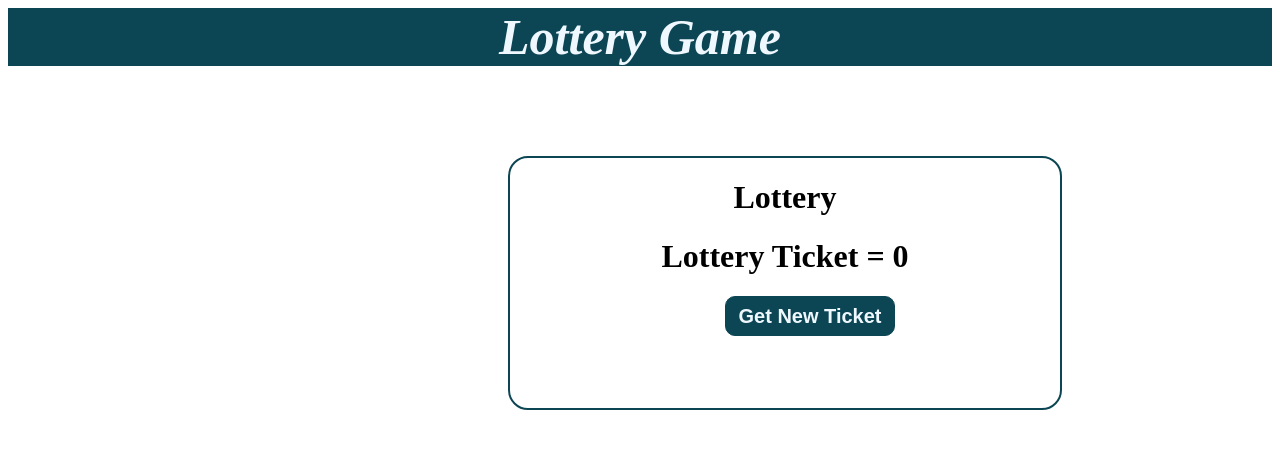
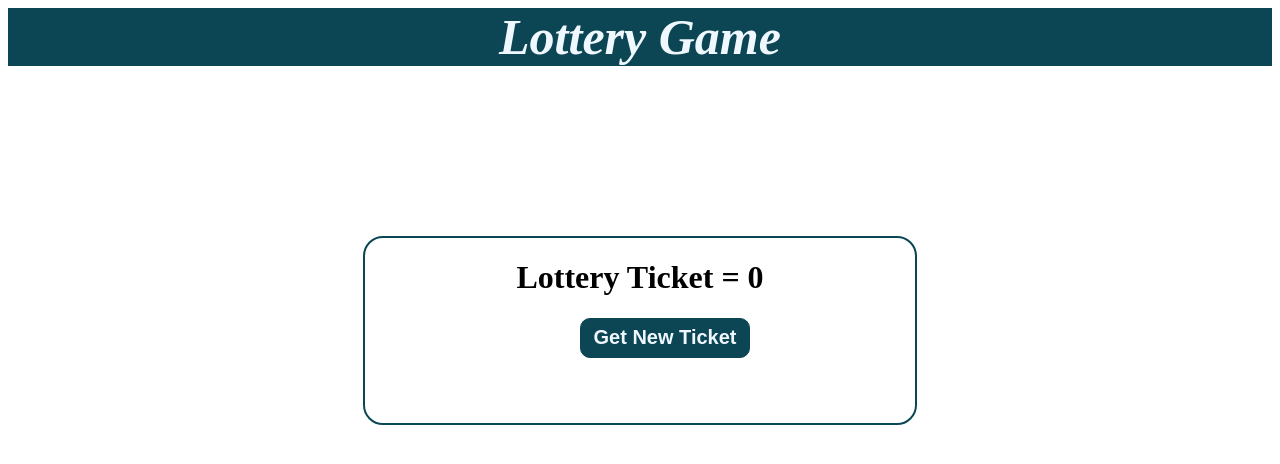
Before and after one commit to Gauranshi07/web-dev-practice, a React (Vite) app in the folder React/react-projects/: page / in a window 1280 px wide. Shown: the top 464 px of the page. Built offline with nearby package versions, Linux system fonts and the light colour scheme.

Commit message:
Check digit sum of every lottery ticket

```diff
--- a/React/react-projects/src/Lottery.jsx
+++ b/React/react-projects/src/Lottery.jsx
@@ -1,12 +1,15 @@
 import React from 'react'
-// import {checkWin} from './helper'
+import {checkWin} from './helper'
 
 const Lottery = ({ticket}) => {
 
+    let isWinning=(checkWin(ticket))===15;
 
   return (
     <div>
-        <h1 style={{textAlign:'center'}}>Lottery</h1>
+        <h1 style={{textAlign:'center'}}>
+          {isWinning && "Congratulations you win"}
+        </h1>
         <h1>Lottery Ticket = {ticket}</h1>
     </div>
   )
--- a/React/react-projects/src/LotteryGame.jsx
+++ b/React/react-projects/src/LotteryGame.jsx
@@ -7,9 +7,9 @@ const LotteryGame = () => {
     const [ticket,setTicket]=useState(0);
 
   return (
-    <div>
+    <div style={{display:'flex',flexDirection:'column',alignItems:'center' , justifyContent:'center' }}>
         <h1 style={{textAlign:'center',fontWeight:'550',fontSize:'50px',fontStyle:'italic',color:'aliceblue',backgroundColor:'rgb(12, 70, 84)',width:'100%',margin:'0px'}}>Lottery Game</h1>
-    <div style={{display:'flex',flexDirection:'column',alignItems:'center', border:'2px solid rgb(12, 70, 84)', borderRadius:'20px', width:'550px', height:'250px', margin:'90px 0 0 500px'}}>
+    <div style={{display:'flex',flexDirection:'column',alignItems:'center', border:'2px solid rgb(12, 70, 84)', borderRadius:'20px', width:'550px', minHeight:'185px', marginTop:'170px'}}>
         <Lottery ticket={ticket} />
         <Ticket setTicket={setTicket} ticket={ticket}/>
     </div>
--- a/React/react-projects/src/helper.js
+++ b/React/react-projects/src/helper.js
@@ -4,6 +4,16 @@ function getTicket(){
         return Math.floor(Math.random()*(max-min+1))+min
 }
 
+function checkWin(ticket){
+        let digit=0;
+        let sum=0;
+        while(ticket>0){
+                digit=ticket%10;
+                sum+=digit
+                digit=0
+                ticket=Math.floor(ticket/10)
+        }
+        return sum
+}
 
-
-export {getTicket}
+export {getTicket,checkWin}
```
